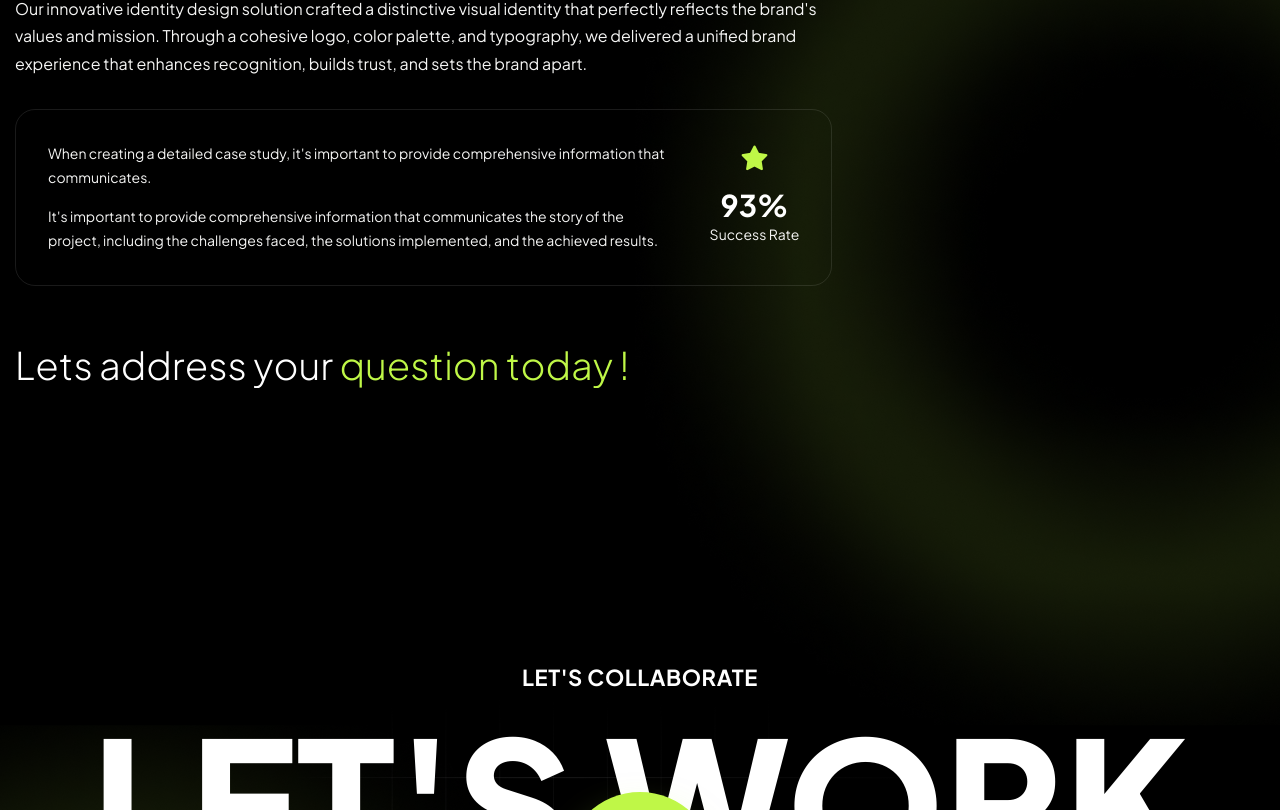
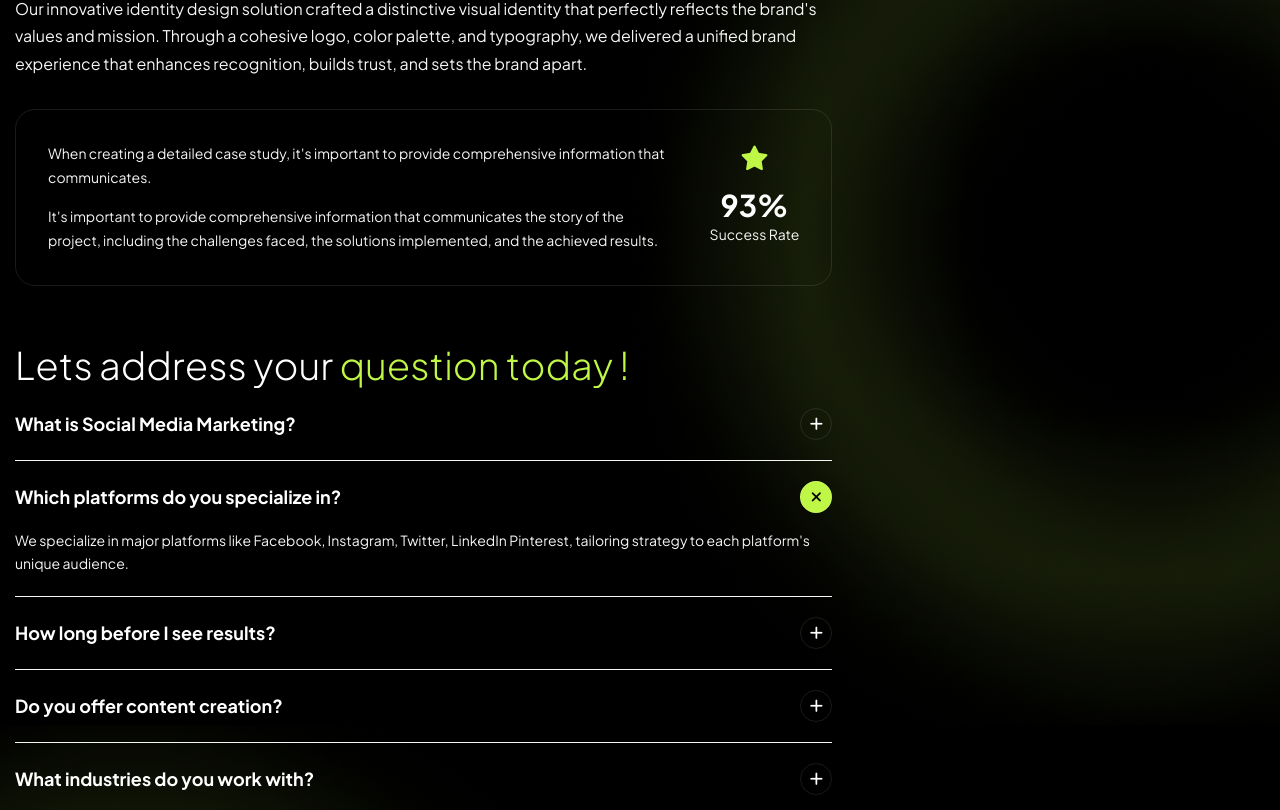
Before and after one commit to Jisap/vite-truesocial2, a React (Vite) app: page /projects/digital-solutions-platform in a window 1280 px wide. Shown: the part 1990-2800 px from the top of the page. Built offline with nearby package versions, Linux system fonts and the light colour scheme.

Commit message:
feat: add ProjectSingleContent component for rendering detailed project information and FAQs

```diff
--- a/src/components/sections/projects/ProjectSingleContent.jsx
+++ b/src/components/sections/projects/ProjectSingleContent.jsx
@@ -123,6 +123,15 @@ const ProjectSingleContent = ({ project }) => {
             accent="question today !"
             className="text-[32px] font-light text-primary lg:text-[38px]"
           />
+
+          {faqs.map((item, i) => (
+            <AccordionItem
+              key={item.question}
+              question={item.question}
+              answer={item.answer}
+              defaultOpen={i === 1}
+            />
+          ))}
         </div>
       </div>
     </>
```
